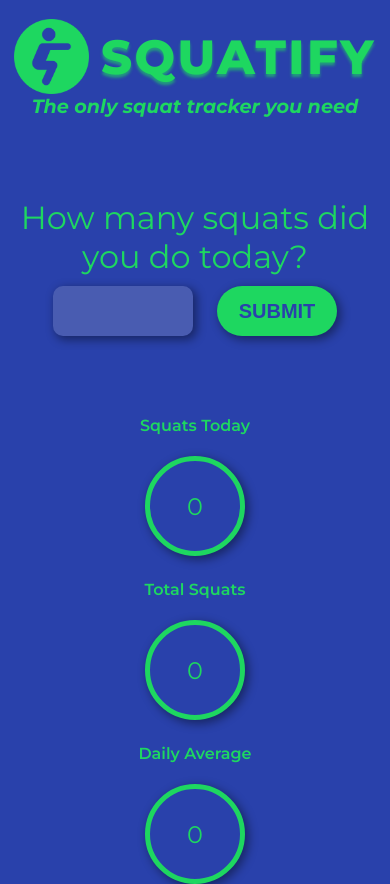
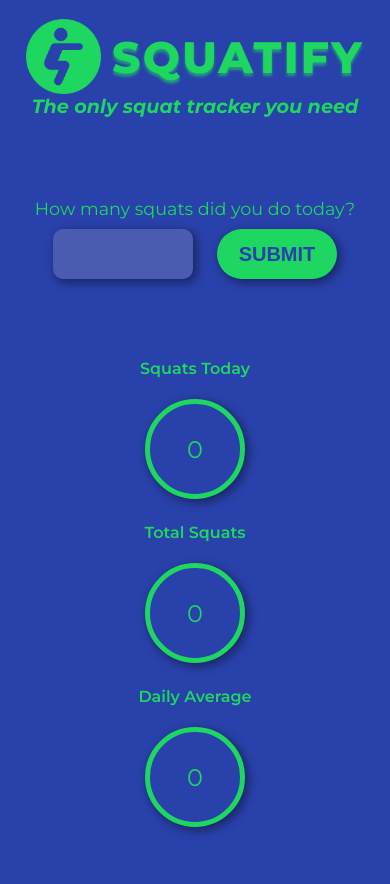
Before and after one commit to nsstarr/Squatify-App, a React (Create React App) app in the folder sqautify/: page / in a window 390 px wide. After the commit the page ends 852 px from the top, so only its background shows below. Built offline with nearby package versions, Linux system fonts and the light colour scheme; no server answers.

Commit message:
updated media queries

```diff
--- a/sqautify/src/Components/App/App.css
+++ b/sqautify/src/Components/App/App.css
@@ -41,12 +41,15 @@ h4 {
 
 @media only screen and (max-width: 600px) {
   h1 {
-    font-size: 3em;
+    font-size: 2.75em;
     width: 100%;
   }
   h4 {
     font-size: 1.2em;
   }
+  h3 {
+    font-size: 1.1em;
+  }
   img {
     margin-right: 0.25em;
   }
--- a/sqautify/src/Components/Insight/Insight.jsx
+++ b/sqautify/src/Components/Insight/Insight.jsx
@@ -13,6 +13,7 @@ const InsightRow = styled.div`
      {
       flex-direction: column;
       margin-top: 5em;
+      margin-bottom: 25px;
       gap: 1.5em;
     }
   }
```
